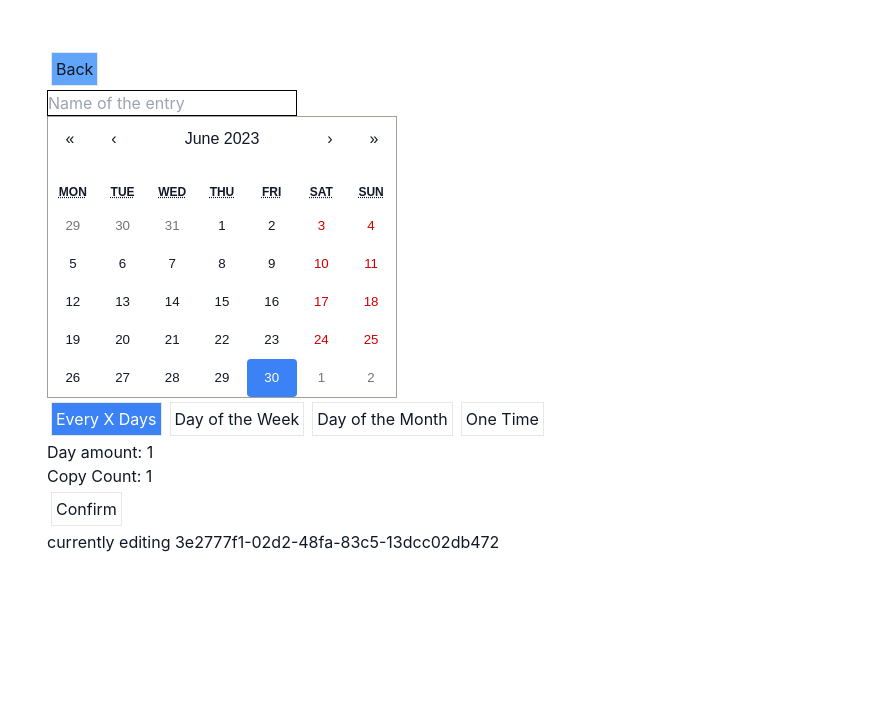
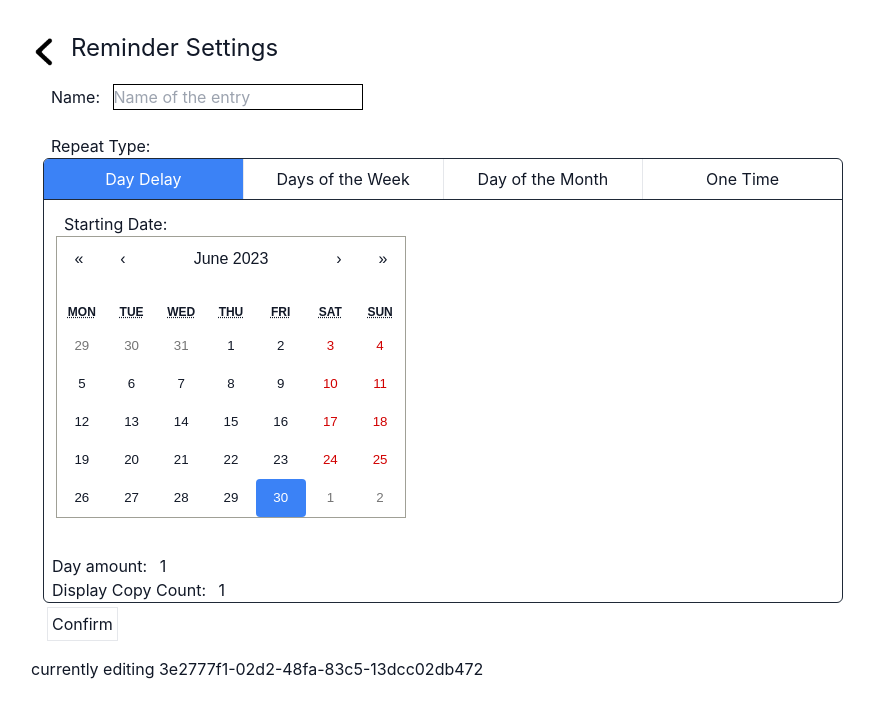
Before and after one commit to PiotrTekieli/calendar-app, a React (Vite) app: page / in a window 1280 px wide. Both pictures are taken after a click on the button "New". Shown: the top 718 px of the page, without its empty margins (1-875 px from the left). Built offline with nearby package versions, Linux system fonts and the light colour scheme.

Commit message:
styling start

```diff
--- a/src/Index.jsx
+++ b/src/Index.jsx
@@ -4,10 +4,13 @@ import EntryList from "./components/EntryList";
 import EntryForm from './components/EntryForm';
 import Entry from "./classes/entry";
 import DisplayEntry from "./classes/displayEntry";
+import Arrow from "./components/Arrow";
 
 
 export default function Index() {
     const DEBUG_DATE = true;
+    const LOADING = true;
+    const SAVING = false;
     const HISTORY_AMOUNT = 30;
 
     let [today, setToday] = useState(new Date(new Date().setHours(0, 0, 0, 0)));
@@ -20,6 +23,8 @@ export default function Index() {
 
     // LOADING
     useEffect(() => {
+        if (!LOADING)
+            return;
         // let loadedEntryList = JSON.parse(`[{"name":"","dates":["2023-07-02T00:00:00.000Z","2023-07-03T00:00:00.000Z"],"repeatType":0,"days":1,"copyCount":1},{"name":"","dates":["2023-07-11T00:00:00.000Z","2023-07-12T00:00:00.000Z"],"repeatType":0,"days":1,"copyCount":1}]`);
         let loadedEntryList = JSON.parse(localStorage.getItem("entryList"));
         let parsedEntryList = [];
@@ -55,22 +60,26 @@ export default function Index() {
 
     function saveEntryList(newList) {
         setEntryList(newList);
+
+        if (!SAVING)
+            return;
         let simplifiedList = [];
         console.log(newList)
         newList.forEach(e => {
             simplifiedList.push(e.simplifyEntry())
         })
-        console.log(JSON.stringify([...simplifiedList]));
         localStorage.setItem("entryList", JSON.stringify([...simplifiedList]));
     }
 
     function saveHistoryList(newList) {
         setHistoryList(newList);
+
+        if (!SAVING)
+            return;
         let simplifiedList = [];
         newList.forEach(e => {
             simplifiedList.push(e.simplifyHistoryEntry())
         })
-        console.log(JSON.stringify([...simplifiedList]));
         localStorage.setItem("historyList", JSON.stringify([...simplifiedList]));
     }
 
@@ -159,7 +168,7 @@ export default function Index() {
 
     return (
         <>
-            <div className={"p-12 " + (editingForm ? "show-form" : "hide-form")}>
+            <div className={"p-2 md:p-8 " + (editingForm ? "show-form" : "hide-form")}>
                 {!delayedFormDisplay && (
                     <div className="entry-list absolute">
                         {DEBUG_DATE && (<>Debug Set Date: <input type="date" onChange={e => setToday(e.target.valueAsDate)}/> <button onClick={() => setToday(new Date())}>Reset</button><br/></>)}
@@ -170,9 +179,12 @@ export default function Index() {
                     </div>
                 )}
                 {delayedFormDisplay && (
-                    <div className="entry-form absolute">
-                        <button className="bg-blue-400" onClick={() => showEditingForm(false)}>Back</button> <br/>
-
+                    <div className="entry-form w-full">
+                        {/* <button className="bg-blue-400" onClick={() => showEditingForm(false)}>Back</button> <br/> */}
+                        <div className="flex p-3 md:p-0">
+                            <Arrow faceLeft={true} onClick={() => showEditingForm(false)} />
+                            <h1 className="text-2xl h-10 inline-block">Reminder Settings</h1>
+                        </div>
                         <EntryForm {...formProps} />
 
                         <p>currently editing {entryToEdit?.id ?? "nothing"}</p>
--- /dev/null
+++ b/src/components/Arrow.jsx
@@ -0,0 +1,11 @@
+
+function Arrow(props) {
+    if (props.faceLeft == undefined)
+        props.faceLeft = false;
+
+    return <>
+        <button className={props.className ?? "" + (props.faceLeft ? " rotate-180" : "") + " w-8 h-8 bg-[url(/arrow2.png)] bg-contain bg-no-repeat bg-center border-0"} onClick={props.onClick}></button>
+    </>
+}
+
+export default Arrow;
--- a/src/components/EntryForm.jsx
+++ b/src/components/EntryForm.jsx
@@ -1,4 +1,4 @@
-import { useState, useEffect, useRef } from "react";
+import { useState, useEffect, useRef, Fragment } from "react";
 
 import Calendar from 'react-calendar';
 import 'react-calendar/dist/Calendar.css';
@@ -28,17 +28,6 @@ function EntryForm(props) {
 
         switch (newEntry.repeatType) {
             case 0:
-                // days = parseInt(entry.days);
-                // if (days <= 0) {
-                //     setDayInputErrorText("Day amount cannot be lower than 1")
-                //     return;
-                // }
-                // else if (isNaN(days)) {
-                //     setDayInputErrorText("Incorrect day amount")
-                //     return;
-                // }
-                // else
-                //     setDayInputErrorText("");
                 days = checkIfNumberAndPositive(entry.days, setDayInputErrorText);
                 if (days == 0) {
                     setDayInputErrorText("Day repeat cannot be 0");
@@ -110,17 +99,16 @@ function EntryForm(props) {
 
     return (
         <>
+            <div className="form p-3 w-full min-w-min">
+                <label className="label">Name: </label>
                 <input type="text" placeholder="Name of the entry" value={entry.name} onChange={(e) => setEntry({...entry, name: e.target.value})} onKeyDown={handleKeyDown} className="border-black border"/>
-            <br/>
+                <br/><br/>
 
-            <div className="">
-                <Calendar ref={dateRef} minDetail="year"
-                value={entry.dates[0]} onChange={(value) => setEntry({...entry, dates: [value]})}
-                activeStartDate={props.activeStartDate} onActiveStartDateChange={(a) => {props.setActiveStartDate(a.activeStartDate)}} />
-            </div>
-
-            {["Every X Days", "Day of the Week", "Day of the Month", "One Time"].map((text, i) => {
-                return <button key={i} className={entry.repeatType == i ? "active" : ""} onClick={() => {
+                <label className="label">Repeat Type: </label>
+                <div className="rounded-[0.375em] border border-gray-800 max-w-[800px]">
+                    <div className="w-full flex justify-evenly border-b border-gray-800 overflow-hidden">
+                        {["Day Delay", "Days of the Week", "Day of the Month", "One Time"].map((text, i) => {
+                            return <button key={i} className={(entry.repeatType == i ? "active " : "")+ (i == 0 ? "rounded-tl-[0.3em] " : "") + (i == 3 ? "rounded-tr-[0.3em] " : "border-r ") + "m-0 py-2 px-4 flex-1 border-0"} onClick={() => {
                                 if (entry.repeatType != i) {
                                     setEntry({...entry, repeatType: i, days: entry.days <= 0 ? 1 : entry.days});
                                     setDayInputErrorText("");
@@ -128,19 +116,32 @@ function EntryForm(props) {
                             }
                             }>{text}</button>
                         })}
+                    </div>
+
+                    <div className="p-3">
+                        <div className="">
+                            <label className="label">Starting Date: </label>
+                            <Calendar ref={dateRef} minDetail="year"
+                            value={entry.dates[0]} onChange={(value) => setEntry({...entry, dates: [value]})}
+                            activeStartDate={props.activeStartDate} onActiveStartDateChange={(a) => {props.setActiveStartDate(a.activeStartDate)}} />
+                        </div>
+                    </div>
 
                     {entry.repeatType == 0 && (
                         <>
                             <br/>
-                    Day amount: <input type="number" placeholder="Day amount" value={entry.days} onChange={(e) => { setEntry({...entry, days: e.target.value }) }} id="repeatDays" />
+                            <label className="label">Day amount: </label>
+                            <input type="number" placeholder="Day amount" value={entry.days} onChange={(e) => { setEntry({...entry, days: e.target.value }) }} id="repeatDays" />
                             <span className="text-red-500"> {dayInputErrorText}</span>
                         </>
                     )}
                     {entry.repeatType == 1 && (
                         <>
                             <br/>
+                            <div className="m-3 flex flex-wrap border border-gray-800">
                                 {daysOfTheWeek.map((day, i) => {
-                        return <button key={i} className={entry.dates[0].getDay() == i + 1 + (i == 6 ? -7 : 0) ? "active" : ""} onClick={() => {
+                                    return <Fragment key={i}>
+                                            <button className={(entry.dates[0].getDay() == i + 1 + (i == 6 ? -7 : 0) ? "active " : "") + (i != 6 ? "border-r " : "") + "flex-1 m-0 p-2 border-0"} onClick={() => {
                                                 let today = new Date(new Date().setHours(0, 0, 0, 0));
                                                 let offset = (i + 1) - today.getDay();
 
@@ -152,16 +153,29 @@ function EntryForm(props) {
                                                 setEntry({...entry, dates: [newDate]});
                                                 setNewActiveStartDate(newDate);
                                             }}>{day}</button>
+                                            {i == 3 && (
+                                                <span className="basis-[100%] sm:basis-0 h-0 w-0" />
+                                            )}
+                                        </Fragment>
                                 })}
+                            </div>
                         </>
                     )}
 
                     <br/>
-            Copy Count: <input type="number" placeholder="Display copy count" value={entry.copyCount} onChange={(e) => setEntry({...entry, copyCount: e.target.value})} onKeyDown={handleKeyDown} />
+
+                    {entry.repeatType != 3 && (
+                        <>
+                            <label className="label">Display Copy Count: </label>
+                            <input type="number" placeholder="Display copy count" value={entry.copyCount} onChange={(e) => setEntry({...entry, copyCount: e.target.value})} onKeyDown={handleKeyDown} />
                             <span className="text-red-500"> {copyCountErrorText}</span>
                             <br/>
+                        </>
+                    )}
+                </div>
 
                 <button onClick={handleClick}>Confirm</button>
+            </div>
         </>
     );
 }
--- a/src/main.css
+++ b/src/main.css
@@ -107,5 +107,8 @@ button.active {
 
 .hide-form .entry-form {
   animation: disappearRight var(--animationDuration) ease-out forwards;
+}
 
+.form .label {
+  @apply p-2;
 }
```
Also changed, not shown: public/arrow2.png (added). Lines whose indentation alone changed are shown as unchanged.
